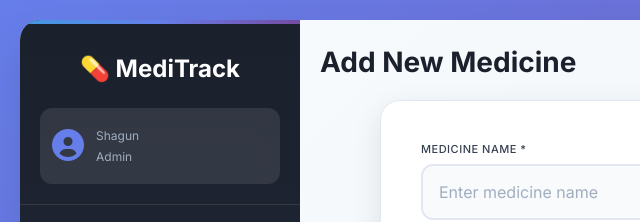
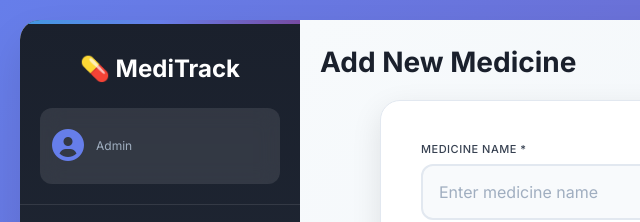
Before and after one commit to shagunujjwal23/MediTrack---Medicine-Inventory-Management-System, a plain HTML site: page frontend/html/add-medicine.html in a window 1280 px wide. Shown: the top 222 px of the page, 0-640 px from the left. Drawn offline with Linux system fonts and the light colour scheme.

Commit message:
Complete

```diff
--- a/backend/routes/userRoutes.js
+++ b/backend/routes/userRoutes.js
@@ -53,7 +53,6 @@ router.post('/login', loginLimiter, loginValidation, async (req, res) => {
                 lastName: 'User',
                 role: 'admin'
             });
-            console.log('✅ Default admin account created');
         }
 
         // 🔹 Authenticate using model static method
--- a/frontend/html/add-medicine.html
+++ b/frontend/html/add-medicine.html
@@ -18,7 +18,6 @@
             <i class="fas fa-user-circle"></i>
           </div>
           <div class="user-details">
-            <span class="user-role">Shagun</span>
             <span class="user-role">Admin</span>
           </div>
         </div>
```
Also changed, not shown: frontend/html/dashboard.html (+0 -1 lines), frontend/html/expiry.html (+0 -1 lines), frontend/html/inventory.html (+0 -1 lines), frontend/html/user-management.html (added), frontend/js/user-management.js (added).
